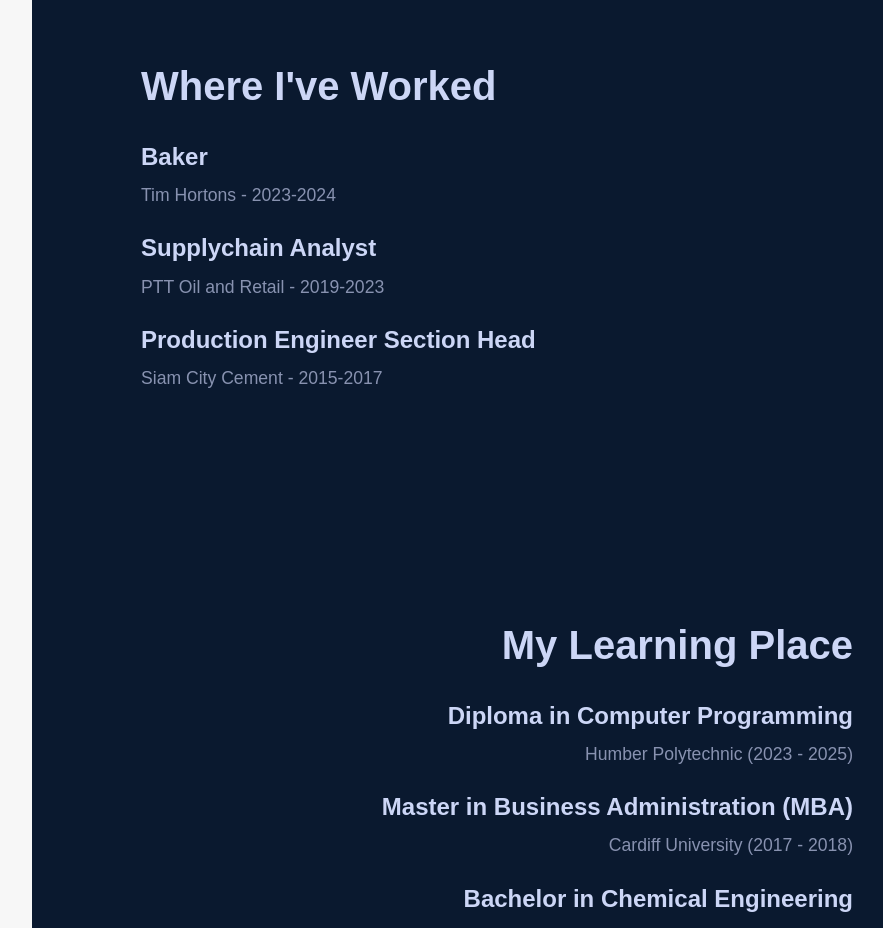
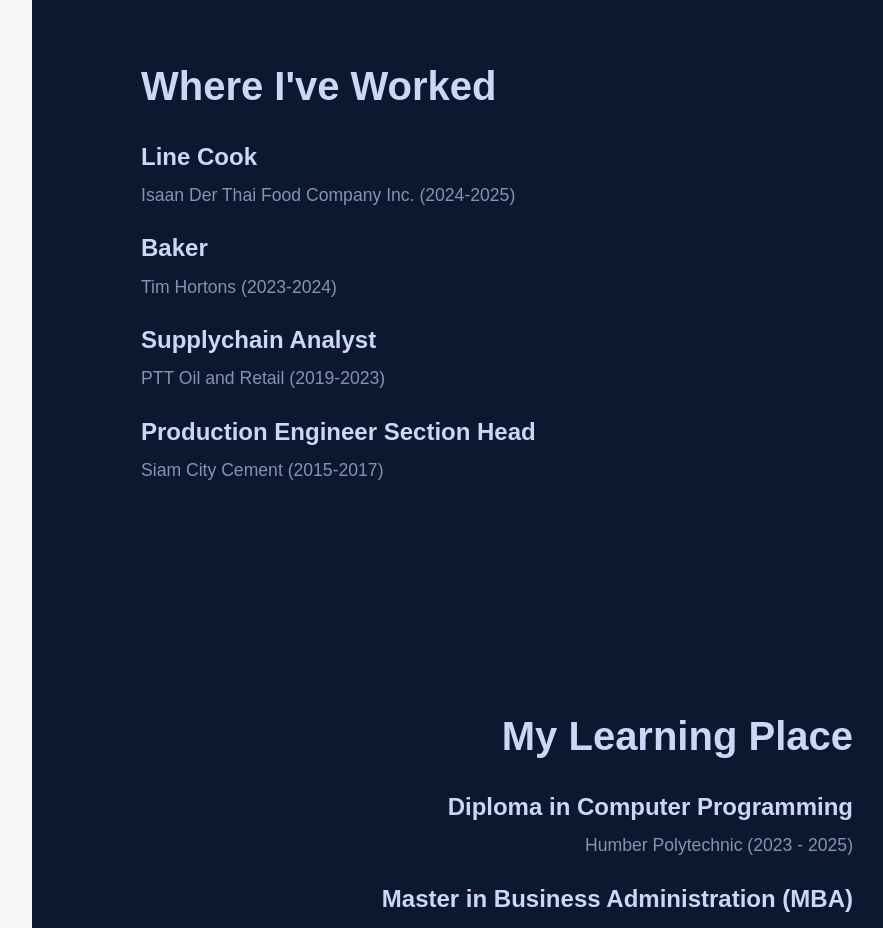
Before and after one commit to chanonpu/chanonpu.github.io, a React (Create React App) app: page / in a window 1280 px wide. Shown: the part 1820-2748 px from the top of the page, without its empty margins (318-1201 px from the left). Built offline with nearby package versions, Linux system fonts and the light colour scheme.

Commit message:
update work exp

```diff
--- a/public/data.json
+++ b/public/data.json
@@ -22,6 +22,11 @@
         }
     ],
     "experience": [
+        {
+            "jobTitle": "Line Cook",
+            "company": "Isaan Der Thai Food Company Inc.",
+            "year": "2024-2025"
+        },
         {
             "jobTitle": "Baker",
             "company": "Tim Hortons",
--- a/src/components/Experience.js
+++ b/src/components/Experience.js
@@ -52,7 +52,7 @@ function Experience() {
       {experience.map((exp , index) => (
         <div key={index} className="job">
           <h3>{exp.jobTitle}</h3>
-          <p>{exp.company} - {exp.year}</p>
+          <p>{exp.company} ({exp.year})</p>
         </div>
       ))}
     </ExperienceSection>
```
